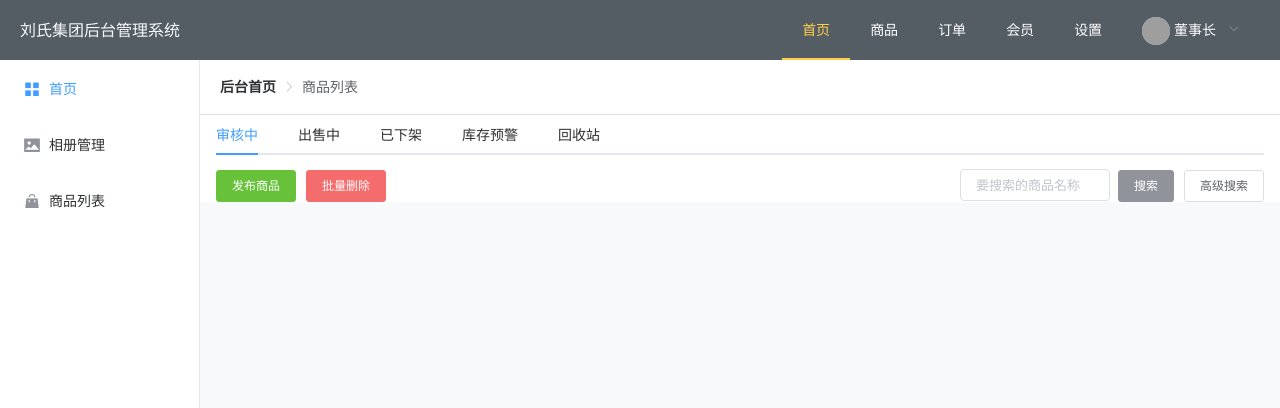
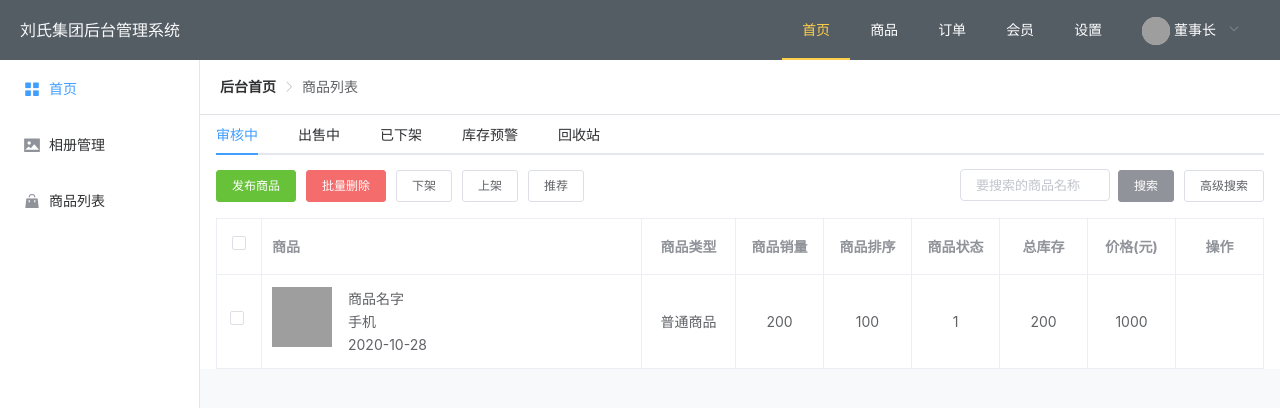
Before and after one commit to Sincerity7788/admin-element, a Vue app: page /#/shop/goods/list in a window 1280 px wide. Shown: the top 408 px of the page. Built offline with nearby package versions, Linux system fonts and the light colour scheme; grey boxes are pictures that could not be loaded.

Commit message:
添加商品列表的列表页面

```diff
--- a/src/views/shop/goods/list.vue
+++ b/src/views/shop/goods/list.vue
@@ -4,11 +4,14 @@
             <el-tabs v-model="tabIndex" @tab-click="handleClick">
                 <el-tab-pane :label="tab.name"
                 v-for="( tab, tabI ) in tabs" :key='tabI'>
-					<buttonSearch placeholder='要搜索的商品名称' @search='searchEvent'>
+					<buttonSearch ref='buttonSearch' placeholder='要搜索的商品名称' @search='searchEvent'>
 						<!-- 左边 -->
 						<template #left>
 							<el-button type="success" size="small">发布商品</el-button>
 							<el-button type="danger" size="small">批量删除</el-button>
+							<el-button size="small">下架</el-button>
+							<el-button size="small">上架</el-button>
+							<el-button size="small">推荐</el-button>
 						</template>
 						<template #form>
 							<el-form inline :model="form">
@@ -38,6 +41,63 @@
 							</el-form>
 						</template>
 					</buttonSearch>
+                    <el-table border class="mt-3"
+                         :data="tableData"
+                         style="width: 100%" @selection-change="handleSelectionChange">
+						  <el-table-column
+						       type="selection"
+						       width="45" align="center">
+						     </el-table-column>
+                         <el-table-column
+                           label="商品"
+                           width="380">
+						   <template slot-scope='scope'>
+							   <div class="media">
+							     <img :src="scope.row.cover" style="width: 60px;height: 60px;" class="mr-3"  >
+							     <div class="media-body">
+							       <p class="mb-0">{{ scope.row.title }}</p>
+							       <p class="mb-0">{{ scope.row.category }}</p>
+							       <p class="mb-0">{{ scope.row.create_time }}</p>
+							     </div>
+							   </div>
+						   </template>
+                         </el-table-column>
+                         <el-table-column
+                           prop="type"
+                           label="商品类型"
+						   align="center">
+                         </el-table-column>
+                         <el-table-column
+                           prop="sale_count"
+                           label="商品销量"
+						   align="center">
+                         </el-table-column>
+						 <el-table-column
+						   prop="order"
+						   label="商品排序"
+						   align="center">
+						 </el-table-column>
+						 <el-table-column
+						   prop="status"
+						   label="商品状态"
+						   align="center">
+						 </el-table-column>
+						 <el-table-column
+                           prop="stock"
+                           label="总库存"
+						   align="center">
+                         </el-table-column>
+						 <el-table-column
+						   prop="pprice"
+						   label="价格(元)"
+						   align="center">
+						 </el-table-column>
+						 <el-table-column
+						   label="操作"
+						   align="center">
+						 </el-table-column>
+                       </el-table>
+
 
                 </el-tab-pane>
             </el-tabs>
@@ -66,7 +126,23 @@ export default{
            code: '',// 商品编码
            type: '',// 商品分类
            category: '',// 商品类型
-        }
+        },
+		 tableData: [
+			 {
+				title:'商品名字',
+				cover:'https://img13.360buyimg.com/n7/jfs/t1/150526/26/3958/83972/5f9011b0E34f13e87/7eef266cecb887db.jpg',
+				create_time:'2020-10-28',
+				category:'手机',
+				type:'普通商品',
+				sale_count:200,
+				order:100,
+				status:1,
+				stock:200,
+				pprice: 1000,
+				ischeck:1
+			 }
+		 ],
+		  multipleSelection:[]
     }),
     methods:{
         // 选项卡切换事件
@@ -81,11 +157,16 @@ export default{
                 type: '',// 商品分类
                 category: '',// 商品类型
             }
+			this.$refs.buttonSearch[this.tabIndex].closeSuperSearch()
         },
         // 高级搜索事件
         searchEvent(){
             console.log('高级搜索')
-        }
+        },
+		// 表格多选事件
+		handleSelectionChange(val) {
+			this.multipleSelection = val;
+		}
     }
 }
 </script>
```
